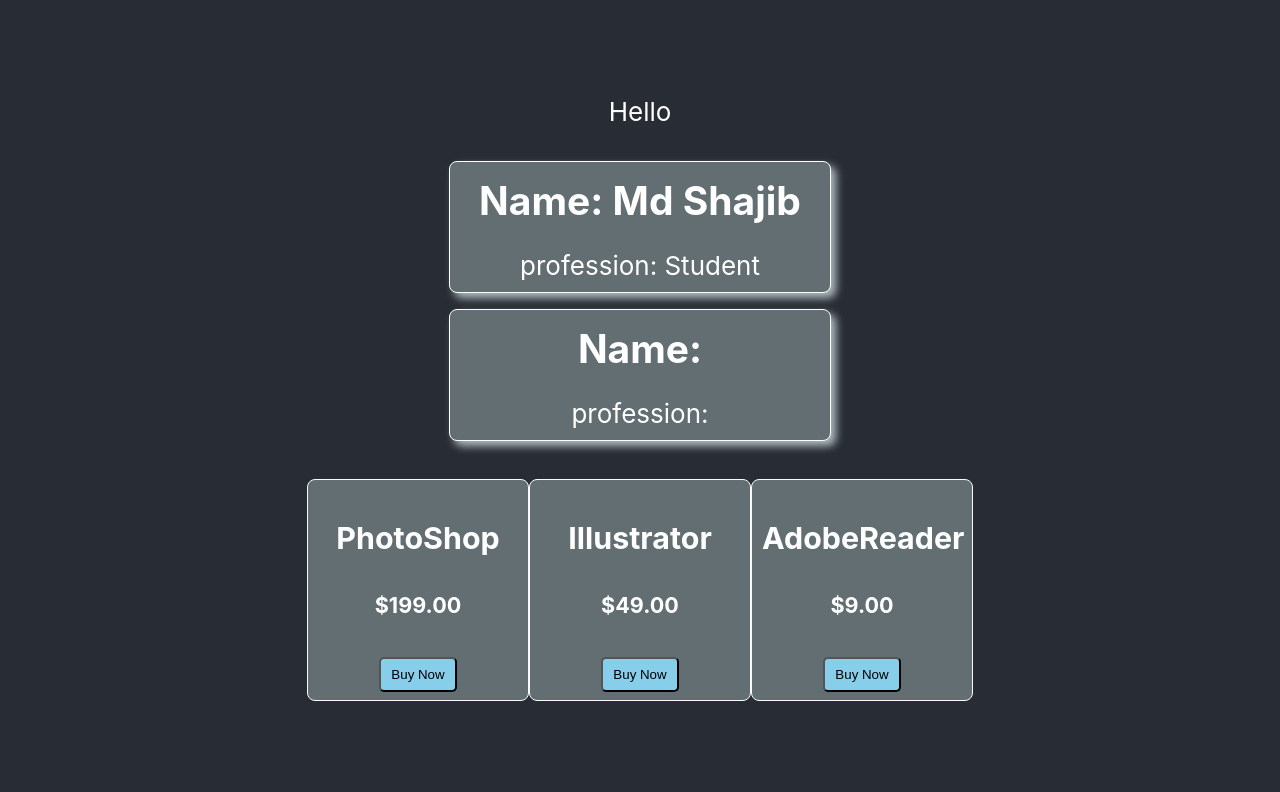
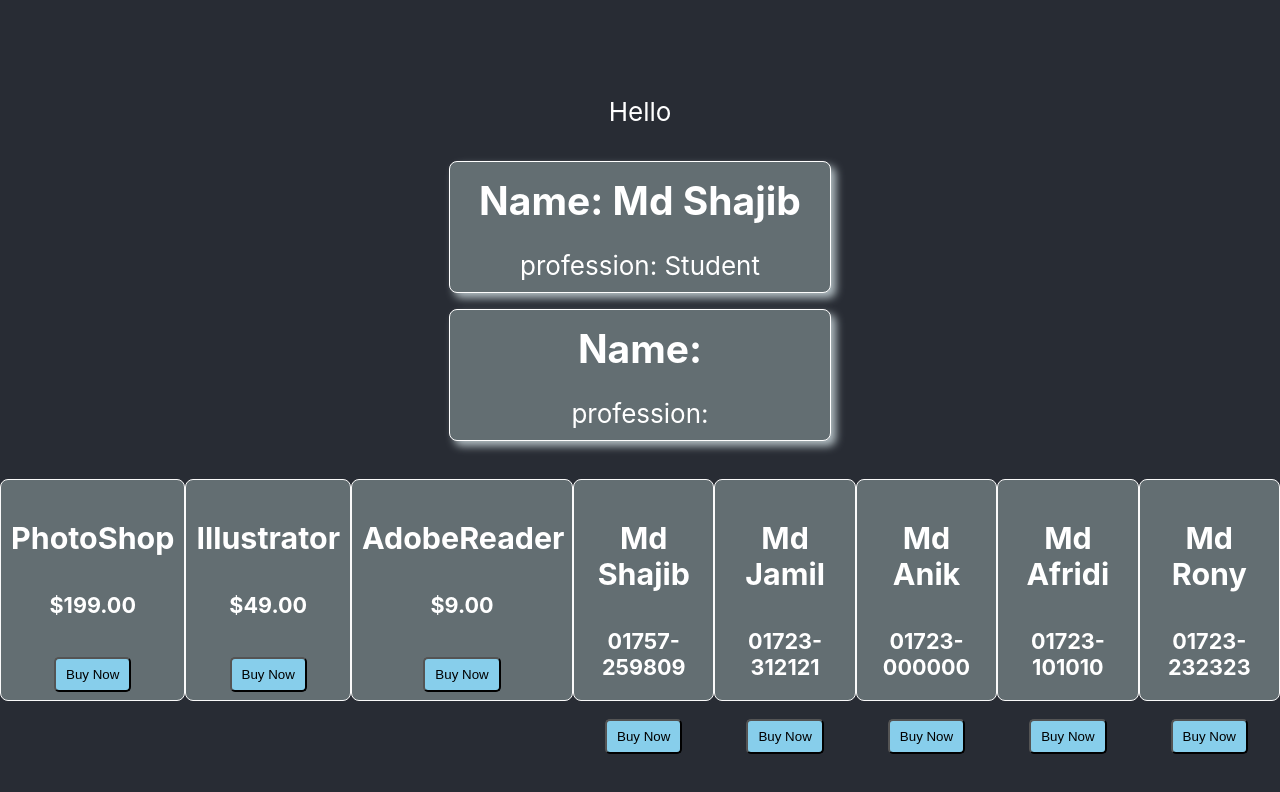
Before and after one commit to Md-Shajib/React-Core-Concepts, a React (Create React App) app: page / in a window 1280 px wide. Shown: the top 792 px of the page. Built offline with nearby package versions, Linux system fonts and the light colour scheme.

Commit message:
Array-Map display array element

```diff
--- /dev/null
+++ b/src/components/component.friends.js
@@ -0,0 +1,26 @@
+function Friends(props){
+    const ProductStyle = {
+        backgroundColor: '#636e72',
+        padding: '10px',
+        border: '1px solid #fafafa',
+        borderRadius: '8px',
+        height: '200px',
+        width: '200px',
+    }
+    const ButtonStyle = {
+        backgroundColor: 'skyblue',
+        height: '35px',
+        padding: '8px 10px',
+        borderRadius: '5px'
+    }
+    const {name, phone} = props.Friend;
+    return(
+        <div style={ProductStyle}>
+            <h3>{name}</h3>
+            <h5>{phone}</h5>
+            <button style={ButtonStyle}>Buy Now</button>
+        </div>
+    );
+}
+
+export default Friends;
--- a/src/components/component.productArea.js
+++ b/src/components/component.productArea.js
@@ -1,6 +1,14 @@
 import React from "react";
 import Products from "./component.products";
+import Friends from "./component.friends";
 function ProductArea(){
+    const FriendsList = [
+        {name: 'Md Shajib', phone: '01757-259809'},
+        {name: 'Md Jamil', phone: '01723-312121'},
+        {name: 'Md Anik', phone: '01723-000000'},
+        {name: 'Md Afridi', phone: '01723-101010'},
+        {name: 'Md Rony', phone: '01723-232323'},
+    ];
     const ProductList = [
         {name: 'PhotoShop', price: '$199.00'},
         {name: 'Illustrator', price: '$49.00'},
@@ -19,6 +27,9 @@
         <Products product={ProductList[0]}></Products>
         <Products product={ProductList[1]}></Products>
         <Products product={ProductList[2]}></Products>
+        {
+            FriendsList.map(friends => <Friends Friend={friends}></Friends>)
+        }
         </div>
     );
 }
```
